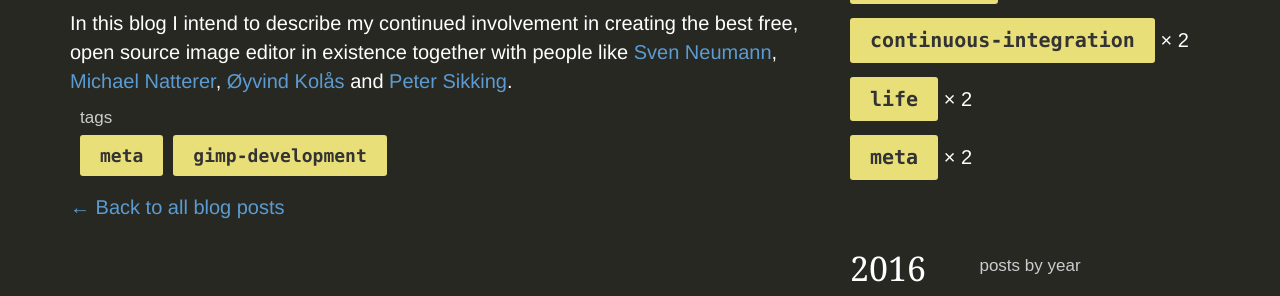
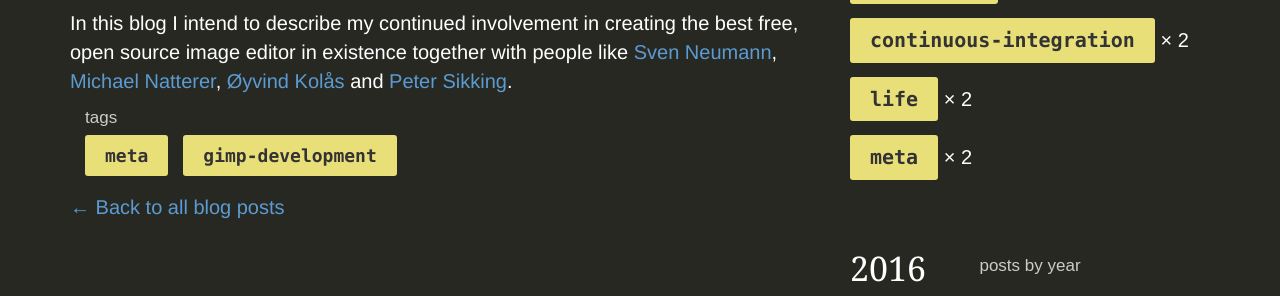
Before and after one commit to Enselic/chromecode, a Jekyll site: the page built from _posts/2009-07-02-what-this-blog-will-be-about.html, in a window 1280 px wide. Shown: the part 649-945 px from the top of the page. Built offline with Jekyll 4.4.1, drawn with Linux system fonts in a browser that asks for light colours.

Commit message:
More post tag left margin

```diff
--- a/_includes/tags-and-years.scss
+++ b/_includes/tags-and-years.scss
@@ -91,11 +91,11 @@ html.js .posts-by-tag .post-list {
 
 .tags-in-post .tag {
     float: left;
-    margin-left: 10px;
+    margin-left: 15px;
 }
 
 .tags-in-post h6 {
-    margin: 0 0 0 10px;
+    margin: 0 0 0 15px;
     color: #ccc;
     font-family: Arial, Helvetica, sans-serif
 }
--- a/_layouts/default.html
+++ b/_layouts/default.html
@@ -117,7 +117,7 @@
 
         <script async data-main="/js/main.js" src="/js/require-2.1.22.min.js"></script>
 {% if page.has_disqus_comment_count %}
-        <script async id="dsq-count-scr" src="//setofskills-com.disqus.com/count.js"></script>
+        <!-- script async id="dsq-count-scr" src="//setofskills-com.disqus.com/count.js"></script-->
 {% endif %}
     </body>
 </html>
```
